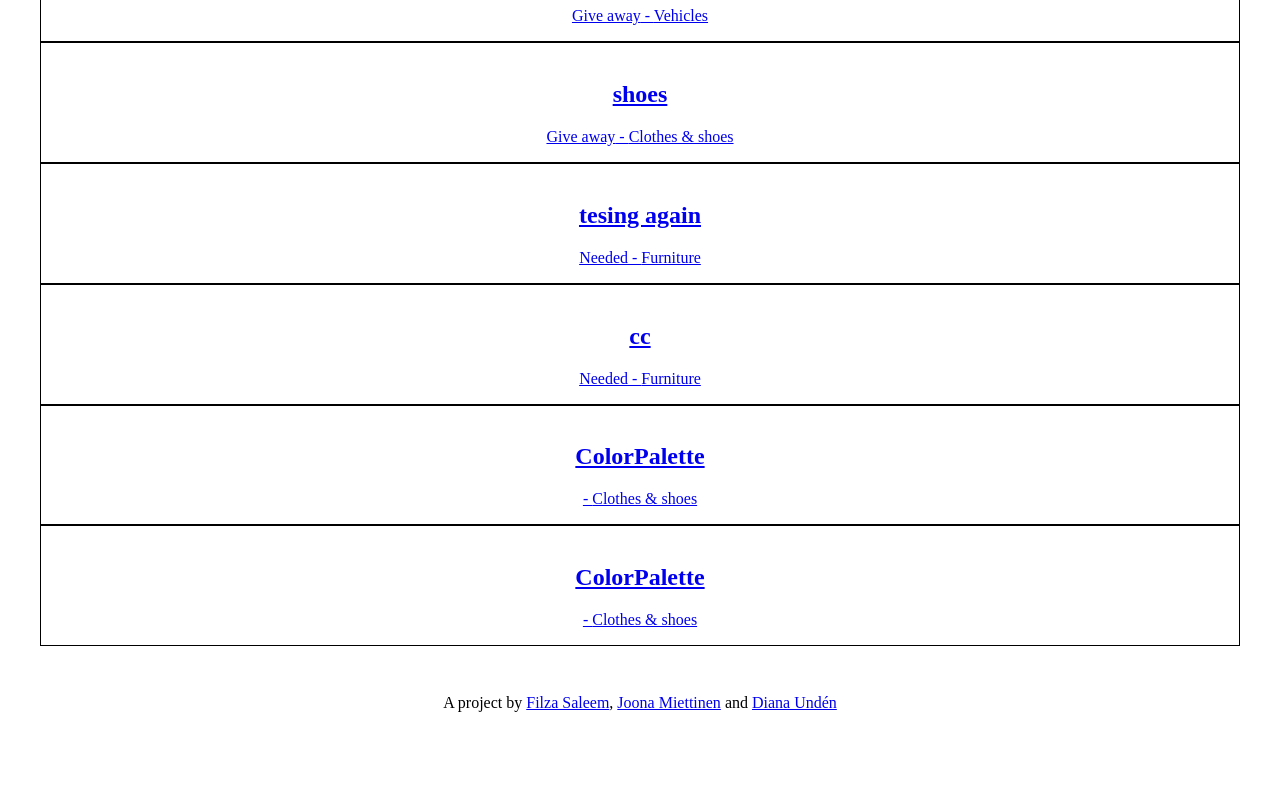
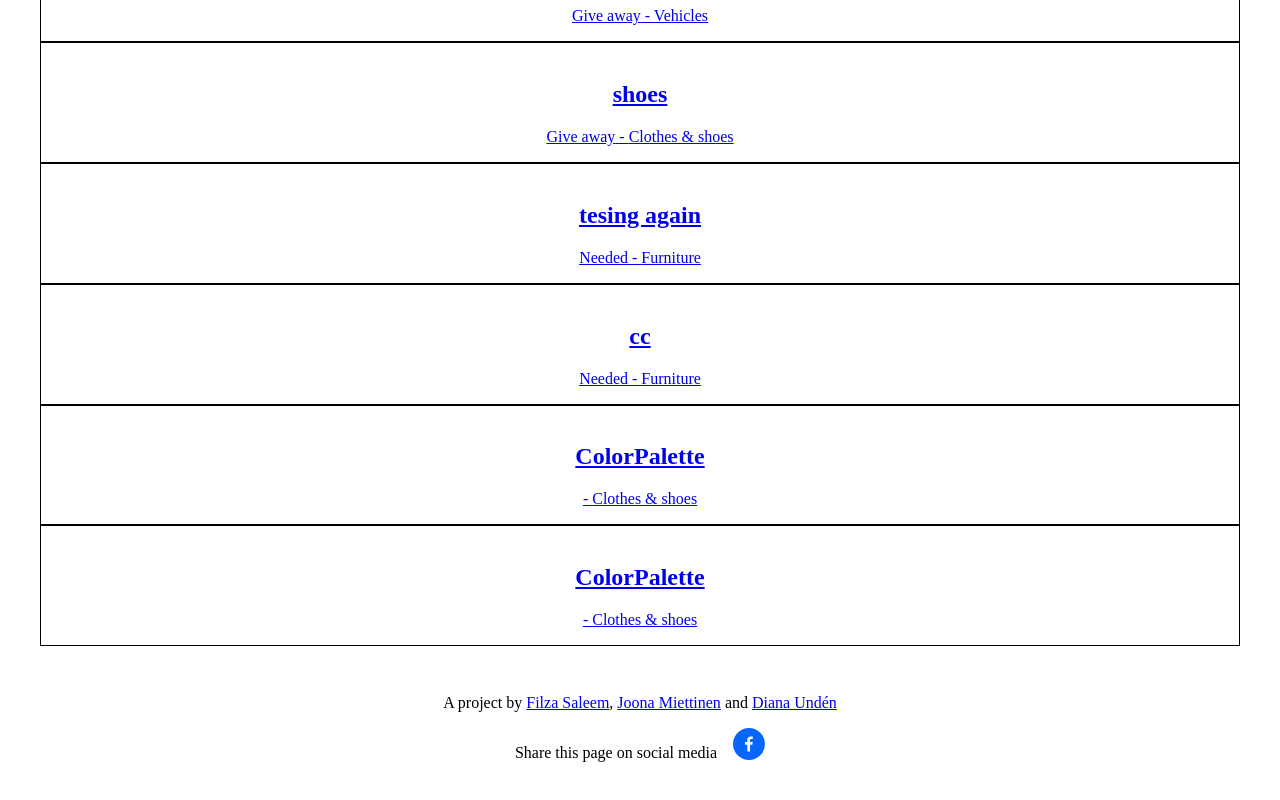
Before and after one commit to Vardagsbruket/ReShare, a React (Vite) app: page / in a window 1280 px wide. Shown: the part 561-1361 px from the top of the page. Built offline with nearby package versions, Linux system fonts and the light colour scheme; data requests are answered from the project's data file.

Commit message:
add social media button Facebook in footer and DetailPost

```diff
--- a/package.json
+++ b/package.json
@@ -19,7 +19,8 @@
     "react": "^18.2.0",
     "react-dom": "^18.2.0",
     "react-redux": "^8.1.3",
-    "react-router-dom": "^6.20.0"
+    "react-router-dom": "^6.20.0",
+    "react-share": "^5.0.3"
   },
   "devDependencies": {
     "@types/react": "^18.2.37",
--- a/src/components/Footer.css
+++ b/src/components/Footer.css
@@ -1,7 +1,12 @@
 .footer {
   display: flex;
   flex-wrap: wrap;
+  flex-direction: column;
   align-items: center;
   justify-content: center;
   margin: 2rem;
 }
+.socialMedia {
+  display: flex;
+  gap: 1rem;
+}
--- a/src/components/Footer.jsx
+++ b/src/components/Footer.jsx
@@ -1,4 +1,5 @@
 import "./Footer.css";
+import { FacebookShareButton, FacebookIcon } from "react-share";
 
 export const Footer = () => {
   return (
@@ -8,6 +9,14 @@ export const Footer = () => {
         <a href="https://github.com/joona-3">Joona Miettinen</a> and{" "}
         <a href="https://github.com/Vardagsbruket">Diana Undén</a>{" "}
       </p>
+      <div className="socialMedia">
+        <p>Share this page on social media </p>
+        <FacebookShareButton
+          url={`https://stirring-florentine-c4bb3f.netlify.app/`}
+        >
+          <FacebookIcon size={32} round />
+        </FacebookShareButton>
+      </div>
     </div>
   );
 };
--- a/src/pages/DetailPage.jsx
+++ b/src/pages/DetailPage.jsx
@@ -1,5 +1,6 @@
 import { NavLink, useParams } from "react-router-dom";
 import { useSelector } from "react-redux";
+import { FacebookShareButton, FacebookIcon } from "react-share";
 
 export const DetailPage = () => {
   const { postId } = useParams();
@@ -25,6 +26,11 @@ export const DetailPage = () => {
               <p>{post.contactInfo}</p>
               <p>{post.createdDate}</p>
             </div>
+            <div>
+              <FacebookShareButton url={`/post/${postId}/`}>
+                <FacebookIcon size={32} round />
+              </FacebookShareButton>
+            </div>
           </div>
         </div>
         <p></p>
```
Also changed, not shown: src/components/DetailPost.jsx (+6 -1 lines), 1 other file (tests, documents, lock files or other folders).
